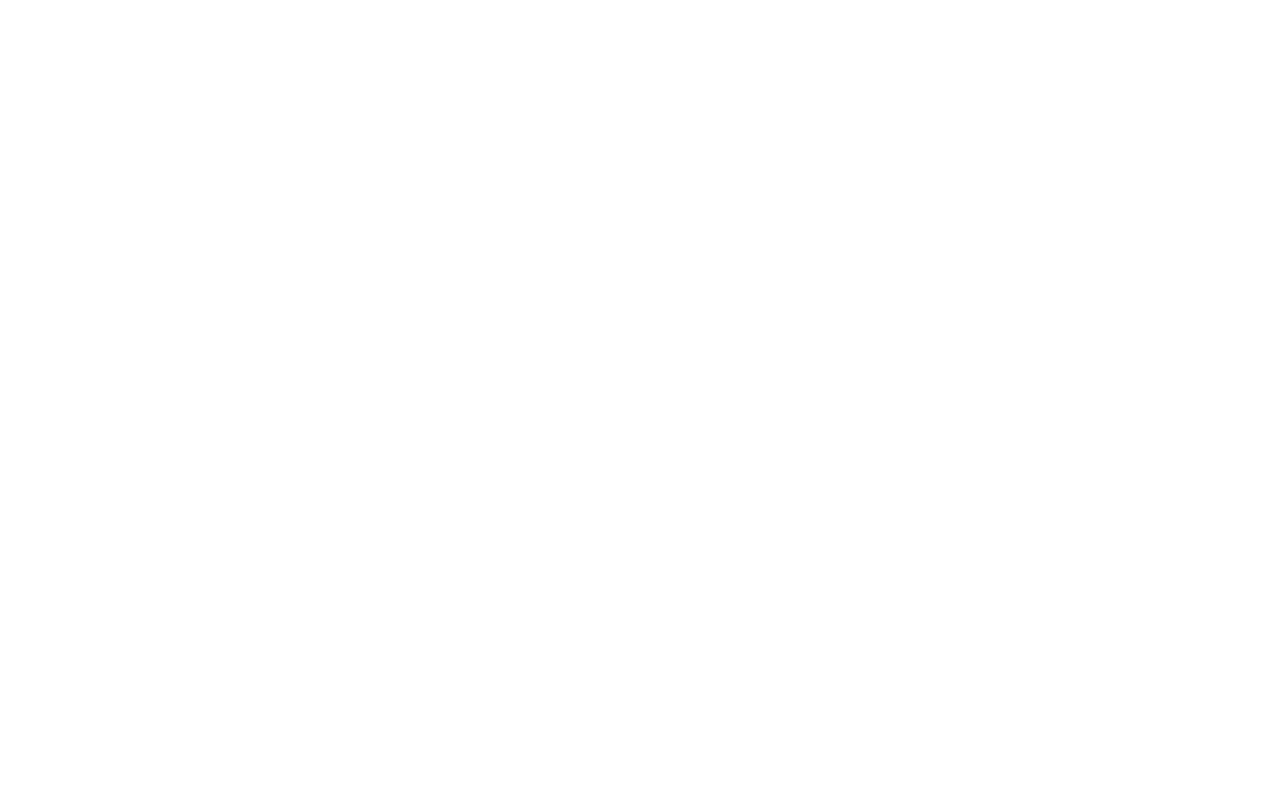
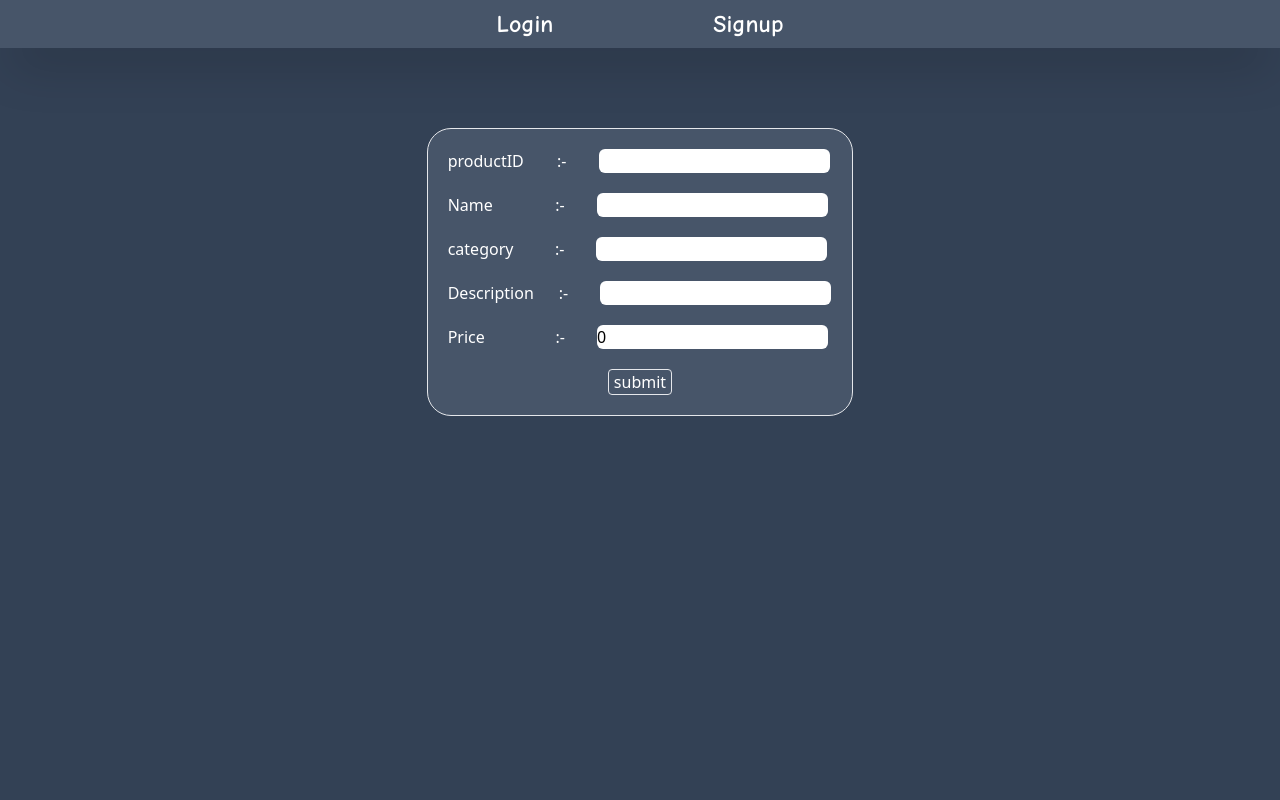
Before and after one commit to VARUN949/Sales_Management_frontend, a React (Create React App) app: page /newProduct in a window 1280 px wide. Before the commit this address had no page. Shown: the top 800 px of the page. Built offline with nearby package versions, Linux system fonts and the light colour scheme.

Commit message:
admin added

```diff
--- a/src/App.js
+++ b/src/App.js
@@ -8,6 +8,7 @@
 import OrderList from './components/Orders/OrdersList'
 import ProductList from './components/Products/ProductList';
 import Billing from './components/Billing/Billing';
+import NewProduct from './components/Products/NewProduct';
 
 function App() {
   return (
@@ -21,7 +22,7 @@
             <Route path="/order" element={<><Navbar /><OrderList /></>}></Route>
             <Route path="/Products" element={<><Navbar /><ProductList /></>}></Route>
             <Route path="/billing" element={<><Navbar /><Billing /></>}></Route>
-
+            <Route path='/newProduct' element={<><Navbar /><NewProduct /></>}></Route>
 
 
           </Routes>
--- a/src/components/Billing/Billing.jsx
+++ b/src/components/Billing/Billing.jsx
@@ -25,8 +25,7 @@
             salesEmployeeID: salesEmployee[0]._id,
             customerID: customer[0]._id
         })
-        console.log(newOrder)
-        console.log(salesEmployee);
+
         const response = await fetch(' https://salesmanagement.onrender.com/order', {
             method: 'POST',
             headers: {
@@ -47,7 +46,7 @@
     }
 
     const getSalesEmployee = async () => {
-        console.log(customer);
+
         const response = await fetch('https://salesmanagement.onrender.com/salesEmployee/city', {
             method: 'POST',
             headers: {
@@ -60,6 +59,7 @@
         const data = await response.json()
         if (response.ok) {
             setSalesEmplyee(data)
+            newOrderGenerator()
         }
     }
 
@@ -79,11 +79,9 @@
         }
     }
 
-    const handleBuy = (e) => {
+    const handleBuy = async (e) => {
         e.preventDefault()
-        getSalesEmployee()
-        newOrderGenerator()
-        console.log(newOrder)
+        await getSalesEmployee()
     }
 
     useEffect(() => {
@@ -108,9 +106,6 @@
                         <p>Customer Email &nbsp;&nbsp;&nbsp;&nbsp;&nbsp;&nbsp;&nbsp;&nbsp;&nbsp;&nbsp;&nbsp;:-&nbsp;&nbsp;</p>
                         <p>{customer[0].email}</p>
                     </div>
-
-
-
                     <div className='flex m-4'>
                         <p>Pruduct ID &nbsp;&nbsp;&nbsp;&nbsp;&nbsp;&nbsp;&nbsp;&nbsp;&nbsp;&nbsp;&nbsp;:-&nbsp;&nbsp;</p>
                         <p>{buyProduct.product._id}</p>
--- a/src/components/Navbar/NavbarList.jsx
+++ b/src/components/Navbar/NavbarList.jsx
@@ -26,12 +26,14 @@
                 <>
                     <NavbarItem name="Products" />
                     <NavbarItem name="order" />
-                    <button onClick={SignOut}><NavbarItem name="SignOut" /></button></>
+                    <button onClick={SignOut}><NavbarItem name="SignOut" /></button>
+                </>
             }
             {
                 user.role === "admin" &&
-                <> <NavbarItem name="order" />
-                    <button onClick={SignOut}><NavbarItem name="SignOut" /></button></>
+                <> <NavbarItem name="New Product" />
+                    <button onClick={SignOut}><NavbarItem name="SignOut" /></button>
+                </>
             }
             {
                 user.role === "" &&
--- a/src/components/Orders/OrdersList.jsx
+++ b/src/components/Orders/OrdersList.jsx
@@ -68,7 +68,6 @@
                 return (<Order order={order} key={index} />)
             })
             }
-
         </div>
     )
 }
--- /dev/null
+++ b/src/components/Products/NewProduct.jsx
@@ -0,0 +1,101 @@
+import React, { useState } from 'react'
+
+export default function NewProduct() {
+
+    const [product, setProduct] = useState({
+        newProduct: 0,
+        Name: "",
+        category: "",
+        Description: "",
+        Price: 0
+    })
+
+    const handleChange = (e) => {
+        if (e.target.name === "productID") {
+            setProduct({
+                ...product,
+                productID: e.target.value,
+            })
+        }
+        if (e.target.name === "Name") {
+            setProduct({
+                ...product,
+                Name: e.target.value,
+            })
+        }
+
+        if (e.target.name === "category") {
+            setProduct({
+                ...product,
+                category: e.target.value,
+            })
+        }
+        if (e.target.name === "Description") {
+            setProduct({
+                ...product,
+                Description: e.target.value,
+            })
+        }
+        if (e.target.name === "Price") {
+            setProduct({
+                ...product,
+                Price: e.target.value,
+            })
+        }
+    }
+
+
+    const handleSubmit = async (e) => {
+        e.preventDefault();
+
+        const response = await fetch("https://salesmanagement.onrender.com/product", {
+            method: 'POST',
+            headers: {
+                'Content-Type': 'application/json',
+            },
+            body: JSON.stringify(product),
+        });
+        const data = await response.json()
+        if (response.ok) {
+            alert("product successfully added")
+        }
+        else {
+            alert(data.error)
+        }
+    }
+
+
+    return (
+        <div>
+            <div className='h-[100vh] W-100 mb-8'>
+                <div className='w-1/3 m-auto mt-20'>
+                    <form className="flex w-auto text-white border rounded-3xl p-5 bg-slate-600 flex-col">
+                        <label className="mb-5 text-1xl">
+                            productID&nbsp;&nbsp;&nbsp;&nbsp;&nbsp;&nbsp;&nbsp;&nbsp;:-
+                            <input type="number" className="text-black ml-8 rounded-md" name="productID" value={product.productID} onChange={handleChange} />
+                        </label>
+                        <label className="mb-5 text-1xl">
+                            Name&nbsp;&nbsp;&nbsp;&nbsp;&nbsp;&nbsp;&nbsp;&nbsp;&nbsp;&nbsp;&nbsp;&nbsp;&nbsp;&nbsp;&nbsp;:-
+                            <input type="text" className="text-black ml-8 rounded-md" name="Name" value={product.Name} onChange={handleChange} />
+                        </label>
+                        <label className="mb-5 text-1xl">
+                            category&nbsp;&nbsp;&nbsp;&nbsp;&nbsp;&nbsp;&nbsp;&nbsp;&nbsp;&nbsp;:-
+                            <input type="text" className="text-black ml-8 rounded-md" name="category" value={product.category} onChange={handleChange} />
+                        </label>
+                        <label className="mb-5 text-1xl">
+                            Description&nbsp;&nbsp;&nbsp;&nbsp;&nbsp;&nbsp;:-
+                            <input type="text" className="text-black ml-8 rounded-md" name="Description" value={product.Description} onChange={handleChange} />
+                        </label>
+                        <label className="mb-5 text-1xl">
+                            Price&nbsp;&nbsp;&nbsp;&nbsp;&nbsp;&nbsp;&nbsp;&nbsp;&nbsp;&nbsp;&nbsp;&nbsp;&nbsp;&nbsp;&nbsp;&nbsp;&nbsp;:-
+                            <input type="number" className="text-black ml-8 rounded-md" name="Price" value={product.Price} onChange={handleChange} />
+                        </label>
+                        <div className='flex justify-center'>
+                            <button onClick={handleSubmit} className='rounded text-white border w-1/6' type="submit">submit</button>
+                        </div>
+                    </form>
+                </div>
+            </div>
+        </div>
+    )
+}
```
